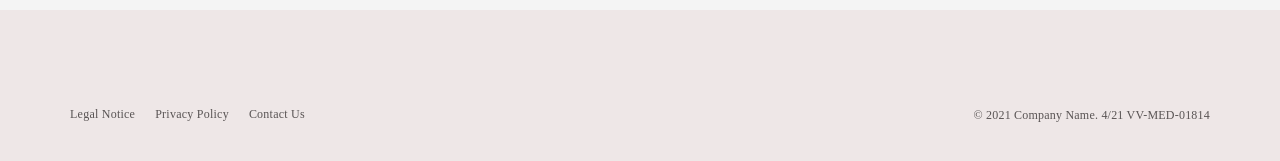
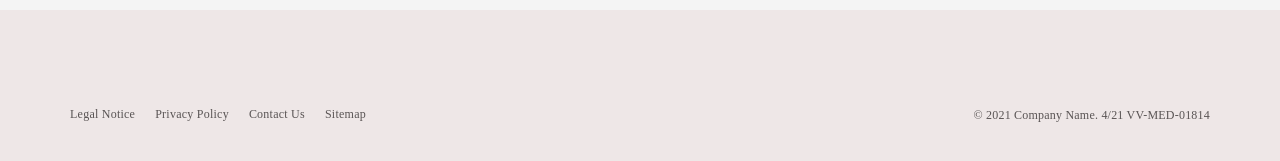
Before and after one commit to pixacore-india/BMS-Science, a Jekyll site: the page built from index.html, in a window 1280 px wide and 900 px high, scrolled down 808 px. Shown: the part 728-889 px from the top of the window. Built offline with Jekyll 4.4.1, drawn with Linux system fonts in a browser that asks for light colours; nearby versions of some CDN libraries; some web fonts are replaced.

Commit message:
Update Global “footer”

```diff
--- a/_data/footer.yml
+++ b/_data/footer.yml
@@ -5,6 +5,8 @@ footer-links:
     path: /images/sample.pdf
   - label: Contact Us
     path: /images/sample.pdf
+  - label: Sitemap
+    path: /images/sample.pdf
 copyright-text: © 2021 Company Name.
 last-update: 4/21
 project-code: VV-MED-01814
```
